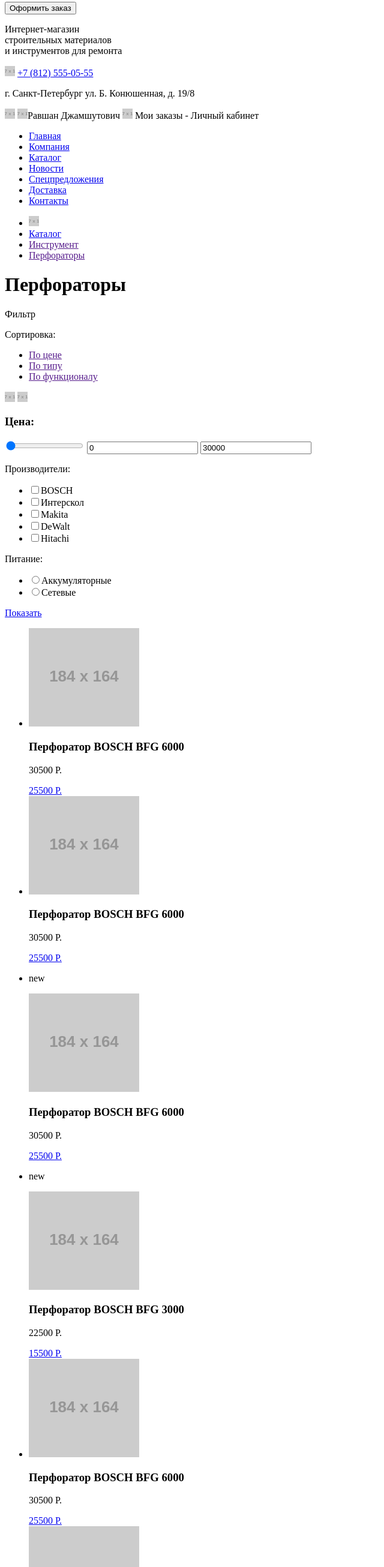
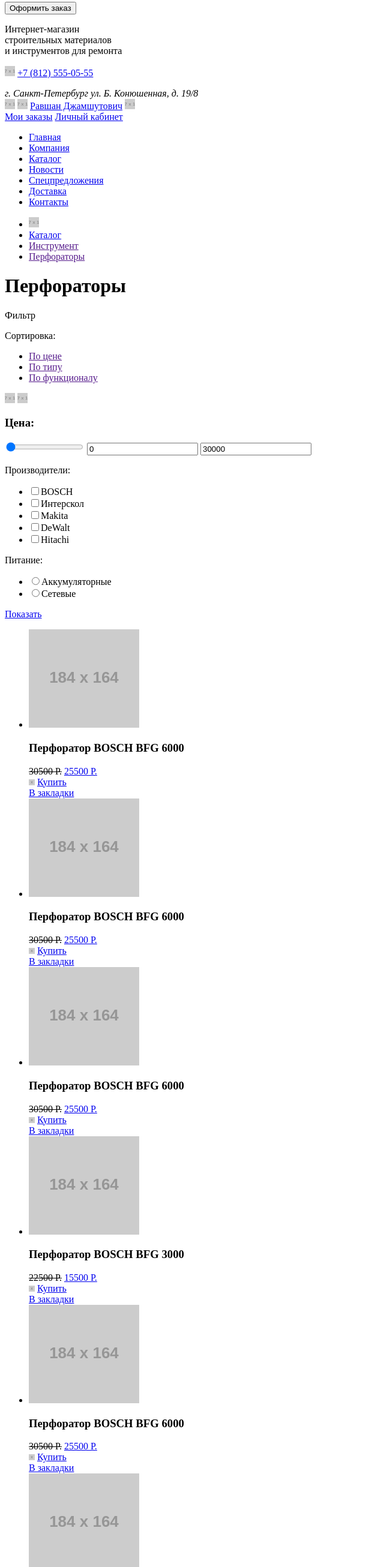
Before and after one commit to owlpolarowl/1558633-technomart-29, a plain HTML site: page catalog.html in a window 1280 px wide. Shown: the part 188-2800 px from the top of the page at 60% size, without its empty margins (0-640 px from the left). Drawn offline with Linux system fonts and the light colour scheme; placeholder pictures from the web are drawn by us.

Commit message:
Add files via upload

```diff
--- a/catalog.html
+++ b/catalog.html
@@ -24,13 +24,15 @@
         <img src="https://via.placeholder.com/17x17" alt="">
         <a href="tel:+78125550555">+7 (812) 555-05-55</a>
     </p>
-    <p>г. Санкт-Петербург ул. Б. Конюшенная, д. 19/8</p>
+    <address>г. Санкт-Петербург ул. Б. Конюшенная, д. 19/8</address>
     <img src="https://via.placeholder.com/17x17" alt="">
-    <a>
-        <img src="https://via.placeholder.com/17x17" alt="">Равшан Джамшутович
     <img src="https://via.placeholder.com/17x17" alt="">
-    </a>
-    <a>Мои заказы - Личный кабинет</a>
+    <a href="#">Равшан Джамшутович</a>
+    <img src="https://via.placeholder.com/17x17" alt="">
+    <div>
+        <a href="#">Мои заказы</a>
+        <a href="#">Личный кабинет</a>
+    </div>
     <nav>
         <ul>
             <li>
@@ -59,6 +61,7 @@
 </header>
 
 <main>
+    <div>
         <nav>
             <ul>
                 <li>
@@ -75,6 +78,7 @@
                 </li>
                 </ul>
         </nav>
+    </div>
     <h1>Перфораторы</h1>
     <p>Фильтр</p>
     <p>Сортировка:</p>
@@ -133,63 +137,104 @@
             <li>
                 <img src="https://via.placeholder.com/184x164" alt="Перфоратор BOSCH BFG 6000">
                 <h3>Перфоратор BOSCH BFG 6000</h3>
-                <p>30500 Р.</p>
+                <del>30500 Р.</del>
                 <a href="#">25500 Р.</a>
+                <div>
+                    <img src="https://via.placeholder.com/10x10" alt="">
+                    <a href="#">Купить</a>
+                </div>
+                <a href="#">В закладки</a>
             </li>
             <li>
                 <img src="https://via.placeholder.com/184x164" alt="Перфоратор BOSCH BFG 6000">
                 <h3>Перфоратор BOSCH BFG 6000</h3>
-                <p>30500 Р.</p>
+                <del>30500 Р.</del>
                 <a href="#">25500 Р.</a>
-            </li>
-            <li>
-                <p>new</p>
-                <img src="https://via.placeholder.com/184x164" alt="Перфоратор BOSCH BFG 6000">
-                <h3>Перфоратор BOSCH BFG 6000</h3>
-                <p>30500 Р.</p>
-                <a href="#">25500 Р.</a>
-            </li>
-            <li>
-                <p>new</p>
-                <img src="https://via.placeholder.com/184x164" alt="Перфоратор BOSCH BFG 3000">
-                <h3>Перфоратор BOSCH BFG 3000</h3>
-                <p>22500 Р.</p>
-                <a href="#">15500 Р.</a>
+                <div>
+                    <img src="https://via.placeholder.com/10x10" alt="">
+                    <a href="#">Купить</a>
+                </div>
+                <a href="#">В закладки</a>
             </li>
             <li>
                 <img src="https://via.placeholder.com/184x164" alt="Перфоратор BOSCH BFG 6000">
                 <h3>Перфоратор BOSCH BFG 6000</h3>
-                <p>30500 Р.</p>
+                <del>30500 Р.</del>
                 <a href="#">25500 Р.</a>
+                <div>
+                    <img src="https://via.placeholder.com/10x10" alt="">
+                    <a href="#">Купить</a>
+                </div>
+                <a href="#">В закладки</a>
+            </li>
+            <li>
+                <img src="https://via.placeholder.com/184x164" alt="Перфоратор BOSCH BFG 3000">
+                <h3>Перфоратор BOSCH BFG 3000</h3>
+                <del>22500 Р.</del>
+                <a href="#">15500 Р.</a>
+                <div>
+                    <img src="https://via.placeholder.com/10x10" alt="">
+                    <a href="#">Купить</a>
+                </div>
+                <a href="#">В закладки</a>
+            </li>
+            <li>
+                <img src="https://via.placeholder.com/184x164" alt="Перфоратор BOSCH BFG 6000">
+                <h3>Перфоратор BOSCH BFG 6000</h3>
+                <del>30500 Р.</del>
+                <a href="#">25500 Р.</a>
+                <div>
+                    <img src="https://via.placeholder.com/10x10" alt="">
+                    <a href="#">Купить</a>
+                </div>
+                <a href="#">В закладки</a>
             </li>
             <li>
                 <img src="https://via.placeholder.com/184x164" alt="Перфоратор BOSCH BFG 2000">
                 <h3>Перфоратор BOSCH BFG 2000</h3>
                 <a href="#">12500 Р.</a>
+                <div>
+                    <img src="https://via.placeholder.com/10x10" alt="">
+                    <a href="#">Купить</a>
+                </div>
+                <a href="#">В закладки</a>
             </li>
             <li>
-                <p>new</p>
                 <img src="https://via.placeholder.com/184x164" alt="Перфоратор BOSCH BFG 3000">
                 <h3>Перфоратор BOSCH BFG 3000</h3>
-                <p>22500 Р.</p>
+                <del>22500 Р.</del>
                 <a href="#">15500 Р.</a>
+                <div>
+                    <img src="https://via.placeholder.com/10x10" alt="">
+                    <a href="#">Купить</a>
+                </div>
+                <a href="#">В закладки</a>
             </li>
             <li>
                 <img src="https://via.placeholder.com/184x164" alt="Перфоратор BOSCH BFG 6000">
                 <h3>Перфоратор BOSCH BFG 6000</h3>
-                <p>30500 Р.</p>
+                <del>30500 Р.</del>
                 <a href="#">25500 Р.</a>
+                <div>
+                    <img src="https://via.placeholder.com/10x10" alt="">
+                    <a href="#">Купить</a>
+                </div>
+                <a href="#">В закладки</a>
             </li>
             <li>
-                <p>new</p>
                 <img src="https://via.placeholder.com/184x164" alt="Перфоратор BOSCH BFG 2000">
                 <h3>Перфоратор BOSCH BFG 2000</h3>
                 <a href="#">12500 Р.</a>
+                <div>
+                    <img src="https://via.placeholder.com/10x10" alt="">
+                    <a href="#">Купить</a>
+                </div>
+                <a href="#">В закладки</a>
             </li>
         </ul>
         <ul>
             <li>
-                <a href="">1</a>
+                <a>1</a>
             </li>
             <li>
                 <a href="">2</a>
@@ -205,12 +250,11 @@
         <h2>Пара слов о перфораторах</h2>
         <p>Перфоратор — универсальный строительный инструмент. Предназначен для сверления и долбления отверстий в кирпиче, бетоне и камне.<br>
             Существуют электромеханические и пневматические перфораторы. Современные модели могут выполнять функции дрели, шуруповерта и отбойного молотка.<br>
-        В ассортиментном ряду есть выбор «трехрежимников»: в одном устройстве будут совмещены отбойный молоток и ударная дрель.
-    </p>
+            В ассортиментном ряду есть выбор «трехрежимников»: в одном устройстве будут совмещены отбойный молоток и ударная дрель.</p>
 
     <footer>
 
-        <p>Техномарт</p>
+        <a href="index.html">Техномарт</a>
         <p>г. Санкт-Петербург ул. Б. Конюшенная, д. 19/8<br>
             <a href="tel:+78125550555">+7 (812) 555-05-55</a>
         </p>
@@ -243,8 +287,7 @@
                 <a href="#">Спецпредложения</a>
             </li>
         </ul>
-        <p>© 2010–2019 Компания «Техномарт»<br>Все права защищены.
-        </p>
+        <p>© 2010–2019 Компания «Техномарт»<br>Все права защищены.</p>
         <ul>
             <li>
                 <a href="https://vk.com/htmlacademy">
@@ -268,8 +311,7 @@
         </p>
         <p>
             Разработано —
-            <a href="https://htmlacademy.ru/intensive/htmlcss">htmlacademy.ru
-            </a>
+            <a href="https://htmlacademy.ru/intensive/htmlcss">htmlacademy.ru</a>
         </p>
         </footer>
     </main>
```
Also changed, not shown: index.html (+52 -46 lines). Lines whose indentation alone changed are shown as unchanged.
